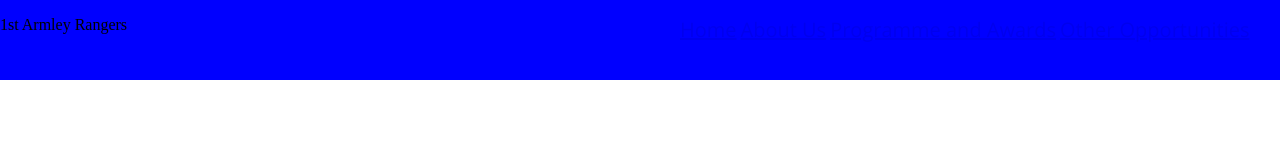
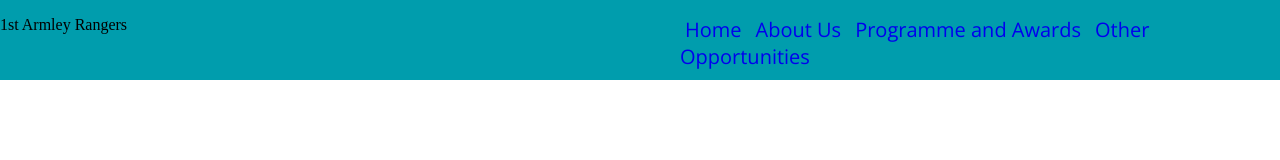
Before and after one commit to claredevine/rangers-website, a website: page index.html in a window 1280 px wide. Drawn offline with nearby package versions, Linux system fonts and the light colour scheme.

Commit message:
branding ccolours

```diff
--- a/app/CSS/index.css
+++ b/app/CSS/index.css
@@ -6,7 +6,8 @@ body {
 #navBar {
   width: 100%;
   height: 80px;
-  background-color: blue;
+  background-color: #009dad;
+  position: fixed;
 }
 
 #navBarLeft {
@@ -23,10 +24,16 @@ body {
 
 #navBarRight ul{
   list-style-type: none;
+  color: white;
 }
 
 #navBarRight li{
   display: inline;
   font-size: 20px;
   font-family: 'Open Sans', sans-serif;
+  padding: 5px;
 }
+
+#navBarRight a {
+  text-decoration: none;
+}
```
